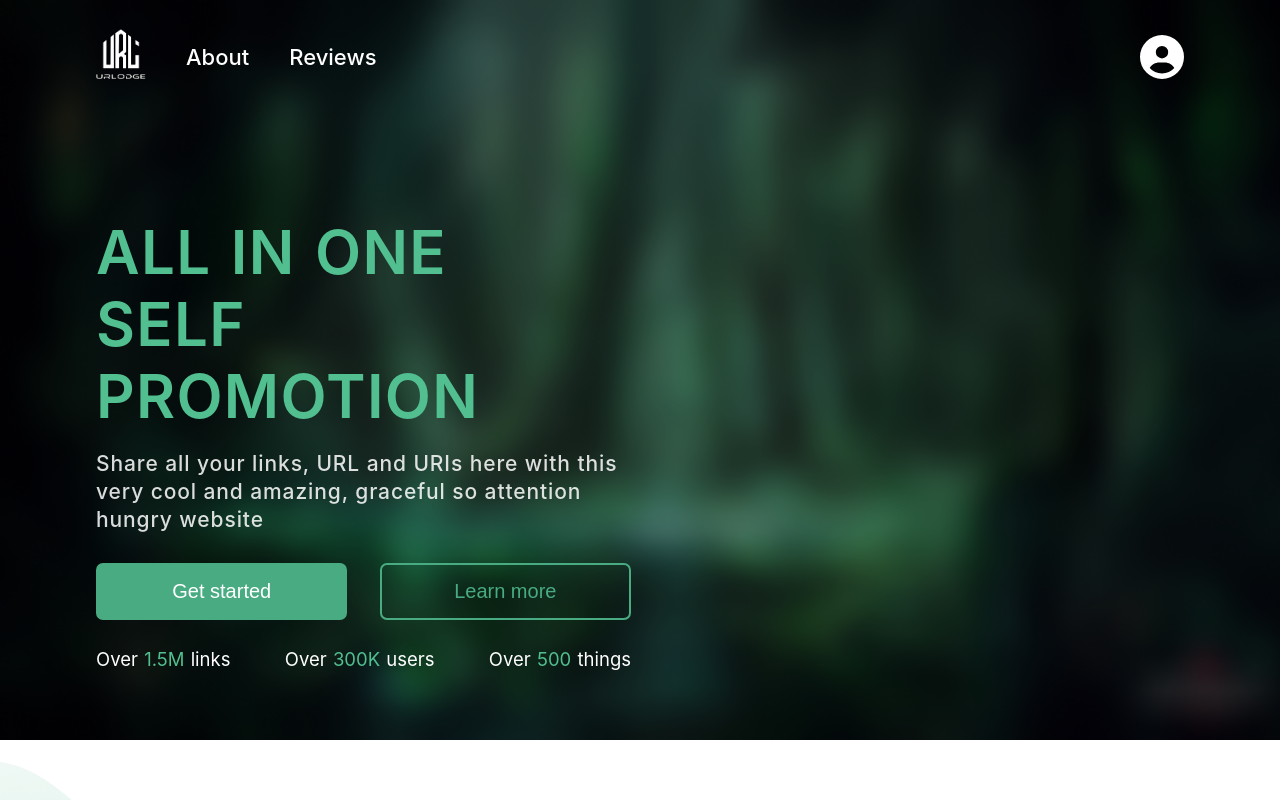
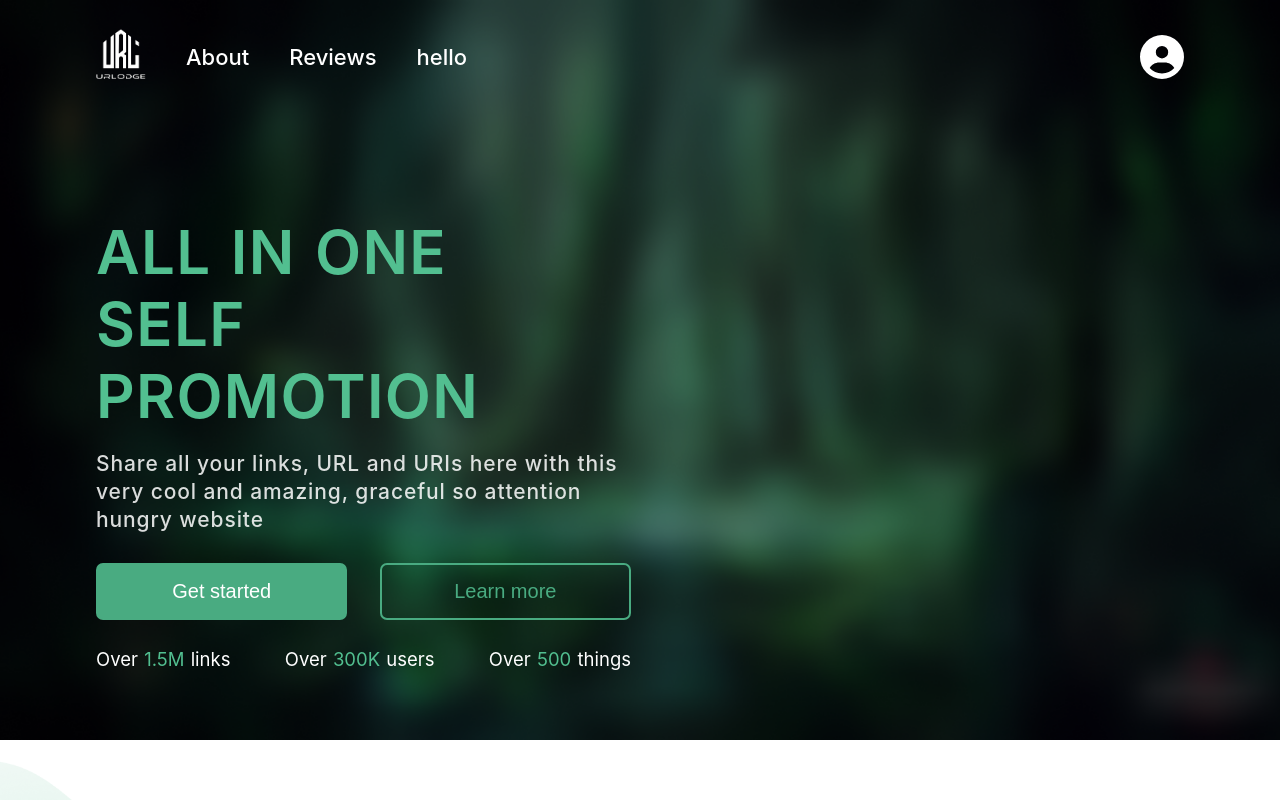
Before and after one commit to itsOdell/urlodge, a Next.js app: page / in a window 1280 px wide. Shown: the top 800 px of the page. Built offline with nearby package versions, Linux system fonts and the light colour scheme; no server answers.

Commit message:
test page

```diff
--- a/src/components/Navbar.tsx
+++ b/src/components/Navbar.tsx
@@ -27,9 +27,9 @@ const NavbarComponent: React.FC = (): React.ReactElement => {
                     <Link href={"#Reviews"}>
                         <a>Reviews</a>
                     </Link>
-                    {/* <Link href={"#Plans"}>
-                        <a>Plans</a>
-                    </Link> */}
+                    {/* <Link > */}
+                        <a href="/hello">hello</a>
+                    {/* </Link> */}
                 </div>
                 <div className={`${styles.nav_right}`}>
                 <Link href={linkUrl} passHref={true}>
```
Also changed, not shown: src/pages/hello.tsx (added, +9 -0 lines).
